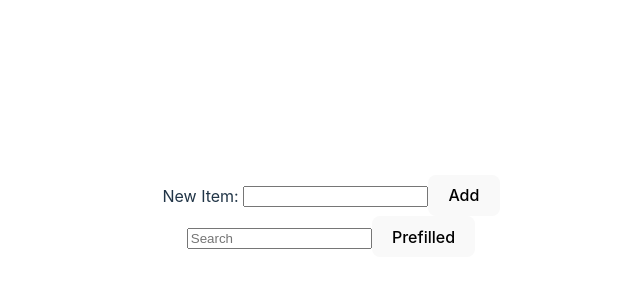
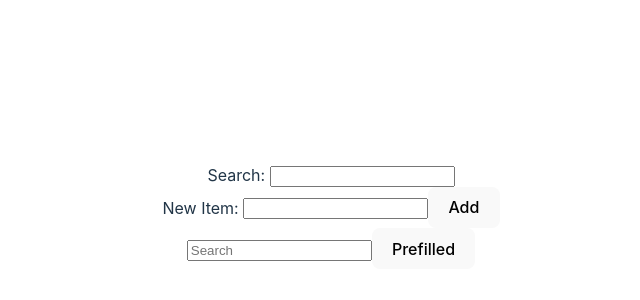
Before and after one commit to albibenni/react-vite, a React (Vite) app: page /search in a window 1280 px wide. Shown: the part 176-476 px from the top of the page, without its empty margins (309-949 px from the left). Built offline with nearby package versions, Linux system fonts and the light colour scheme.

Commit message:
optimal filtering

```diff
--- a/src/search/pages/Search.tsx
+++ b/src/search/pages/Search.tsx
@@ -3,6 +3,7 @@ import React, { useRef, useState } from 'react';
 
 function Search() {
   const [items, setItems] = useState<string[]>([]);
+  const [query, setQuery] = useState<string>('');
   const inputRef = useRef<HTMLInputElement>(null);
 
   const prefilled = () => {
@@ -19,8 +20,19 @@ function Search() {
     }
   };
 
+  const filterItems = items.filter((item) =>
+    item.toLowerCase().includes(query.toLowerCase())
+  );
+
   return (
     <div className="app">
+      Search:{' '}
+      <input
+        value={query}
+        onChange={(event) => setQuery(event.target.value)}
+        ref={inputRef}
+        type="text"
+      />
       <form onSubmit={onSubmit}>
         New Item: <input ref={inputRef} type="text" />
         <button type="submit">Add </button>
@@ -31,7 +43,7 @@ function Search() {
         Prefilled{' '}
       </button>
       <ul className="List">
-        {items.map((item) => (
+        {filterItems.map((item) => (
           <li className="listItem">{item}</li>
         ))}
       </ul>
```
